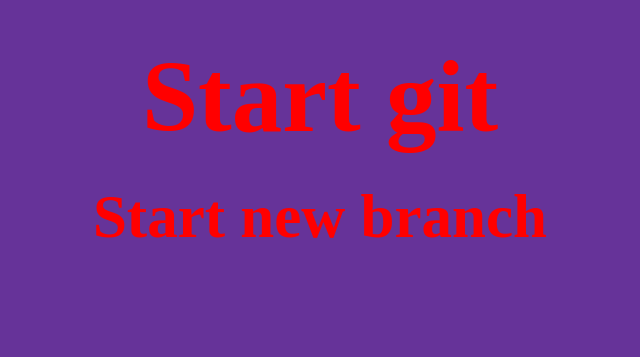
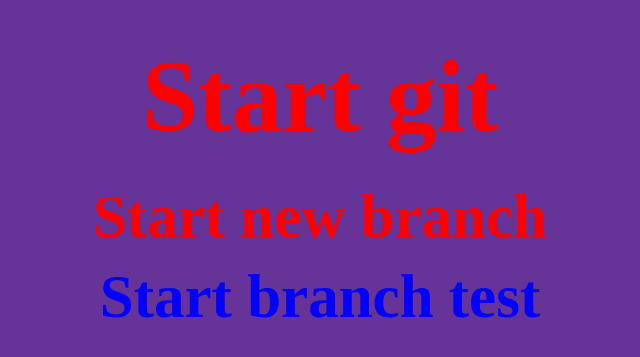
Before and after one commit to VitaliyDobrianskiy/gittesting, a plain HTML site: page index.html in a window 1280 px wide. Shown: the part 303-660 px from the top of the page, without its empty margins (320-960 px from the left). Drawn offline with Linux system fonts and the light colour scheme.

Commit message:
first commit 1.2

```diff
--- a/index.html
+++ b/index.html
@@ -9,6 +9,7 @@
 
    <h1>Start git</h1>
    <h3>Start new branch</h3>
+   <h5>Start branch test</h5>
 
 
 
--- a/style.css
+++ b/style.css
@@ -22,3 +22,11 @@ h3{
     left: 50%;
     transform: translate(-50%,-50%);
 }
+h5{
+    font-size: 61px;
+    color: blue;
+    position: absolute;
+    top: 75%;
+    left: 50%;
+    transform: translate(-50%,-50%);
+}
```
